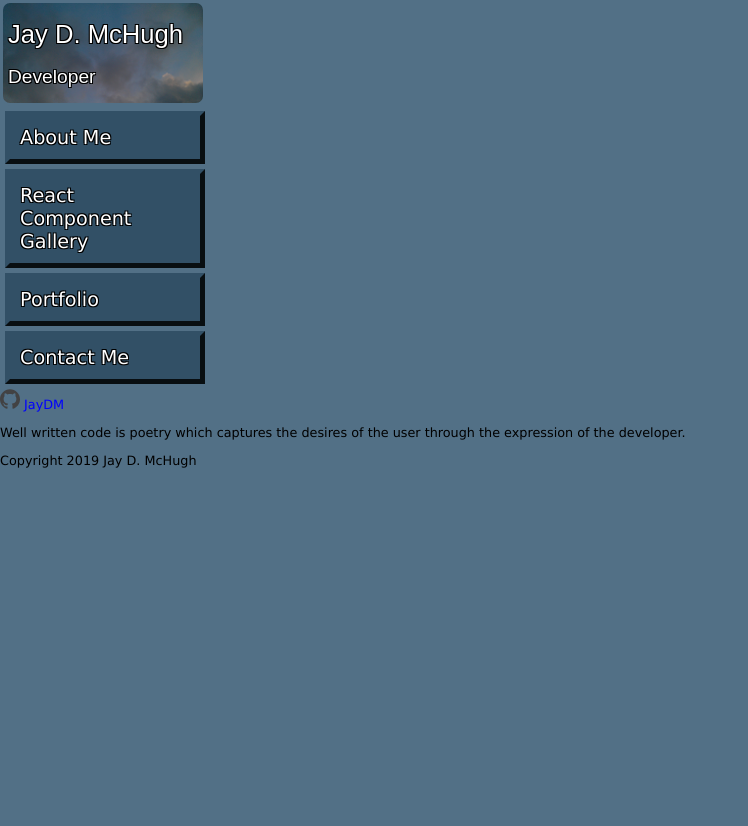
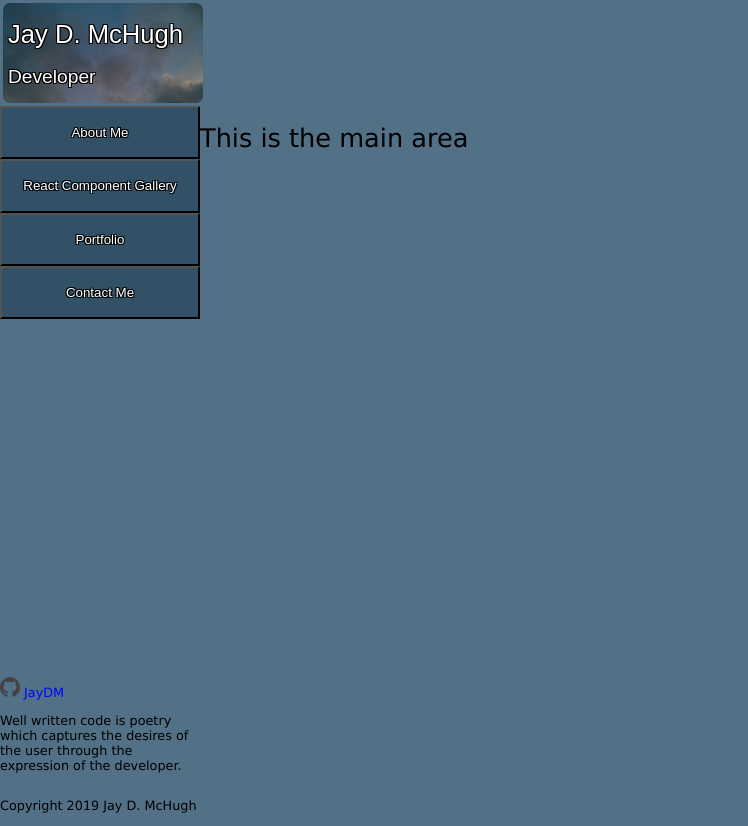
Before and after one commit to jaydm/jdm-portfolio, a React (Create React App) app: page / in a window 1280 px wide. Shown: the whole page, without its empty margins (0-748 px from the left). Before the commit the page ends 800 px from the top, so only its background shows below. Built offline with nearby package versions, Linux system fonts and the light colour scheme.

Commit message:
Getting better and using flex positioning...

```diff
--- a/src/App.js
+++ b/src/App.js
@@ -10,9 +10,14 @@ class App extends Component {
     return (
       <div>
         <Header />
-        <div className='App-leftMenu'>
-          <Menu />
-          <Attribution width='200' />
+        <div id='body'>
+          <div className='leftColumn'>
+            <Menu />
+            <Attribution />
+          </div>
+          <div id='substance'>
+            <h1>This is the main area</h1>
+          </div>
         </div>
       </div>
     );
--- a/src/App.scss
+++ b/src/App.scss
@@ -48,31 +48,42 @@ a {
   padding: 0px;
   width: 200px;
   left: 0px;
+}
 
-  li {
-    list-style: none;
-    font-size: 1.5em;
-    margin: 5px;
-    padding: 10px;
-    border: 5px;
-    border-style: outset;
-    border-color: $button-inset-color;
+.leftColumn {
+  display: flex;
+  height: 90vh;
+  width: 200px;
+  flex-direction: column;
+  justify-content: space-between;
+}
+
+#body {
+  display: flex;
+  flex-direction: row;
+}
+
+#menu {
+  display: flex;
+  flex-direction: column;
+  justify-content: flex-start;
+
+  button {
+    height: 4em;
     background-color: $button-inset-color;
-    width: 85%;
     color: white;
     text-shadow: -1px -1px 0 #000, 1px -1px 0 #000, -1px 1px 0 #000, 1px 1px 0 #000;
   }
+}
 
-  li:hover {
-    border-style: inset;
-    border-color: $button-inset-color;
-    background-color: $background-color;
-  }
+#substance {
+  display: flex;
+  justify-content: center;
 }
 
 #attribution {
-  position: relative;
+  display: flex;
+  flex-direction: column;
   width: 100%;
-  bottom: 0;
-  float: bottom;
+  justify-content: flex-end;
 }
--- a/src/components/Attribution.js
+++ b/src/components/Attribution.js
@@ -1,18 +1,16 @@
 import React from 'react';
 
 function Attribution(props) {
-  const styles = {
-    width: props.width,
-  }
-
   return (
-    <div id="attribution" style={styles}>
+    <div id="attribution">
+      <div>
         <a href="https://github.com/jaydm">
           <svg fill="currentColor" preserveAspectRatio="xMidYMid meet" height="20" width="20" viewBox="0 0 512 512">
             <g>
               <path fill="#424243" d="M256.004 6.321c-141.369 0-256.004 114.609-256.004 255.999 0 113.107 73.352 209.066 175.068 242.918 12.793 2.369 17.496-5.555 17.496-12.316 0-6.102-0.24-26.271-0.348-47.662-71.224 15.488-86.252-30.205-86.252-30.205-11.641-29.588-28.424-37.458-28.424-37.458-23.226-15.889 1.755-15.562 1.755-15.562 25.7 1.805 39.238 26.383 39.238 26.383 22.836 39.135 59.888 27.82 74.502 21.279 2.294-16.543 8.926-27.84 16.253-34.232-56.865-6.471-116.638-28.425-116.638-126.516 0-27.949 10.002-50.787 26.38-68.714-2.658-6.45-11.427-32.486 2.476-67.75 0 0 21.503-6.876 70.42 26.245 20.418-5.674 42.318-8.518 64.077-8.617 21.751 0.099 43.668 2.943 64.128 8.617 48.867-33.122 70.328-26.245 70.328-26.245 13.936 35.264 5.175 61.3 2.518 67.75 16.41 17.928 26.347 40.766 26.347 68.714 0 98.327-59.889 119.975-116.895 126.312 9.182 7.945 17.362 23.523 17.362 47.406 0 34.254-0.298 61.822-0.298 70.254 0 6.814 4.611 14.797 17.586 12.283 101.661-33.888 174.921-129.813 174.921-242.884 0-141.39-114.617-255.999-255.996-255.999z"></path>
             </g>
           </svg> JayDM</a>
+      </div>
       <p>Well written code is poetry which captures the desires of the user through the expression of the developer.</p>
       <p>Copyright 2019 Jay D. McHugh</p>
     </div>
--- a/src/components/Menu.js
+++ b/src/components/Menu.js
@@ -3,12 +3,10 @@ import React from 'react';
 function Menu() {
   return (
     <div id="menu">
-      <ul className='menu'>
-        <li className='menu'>About Me</li>
-        <li className='menu'>React Component Gallery</li>
-        <li className='menu'>Portfolio</li>
-        <li className='menu'>Contact Me</li>
-      </ul>
+      <button className='menuButton'>About Me</button>
+      <button className='menuButton'>React Component Gallery</button>
+      <button className='menuButton'>Portfolio</button>
+      <button className='menuButton'>Contact Me</button>
     </div>
   );
 }
```
Also changed, not shown: 1 other file (tests, documents, lock files or other folders). Lines whose indentation alone changed are shown as unchanged.
